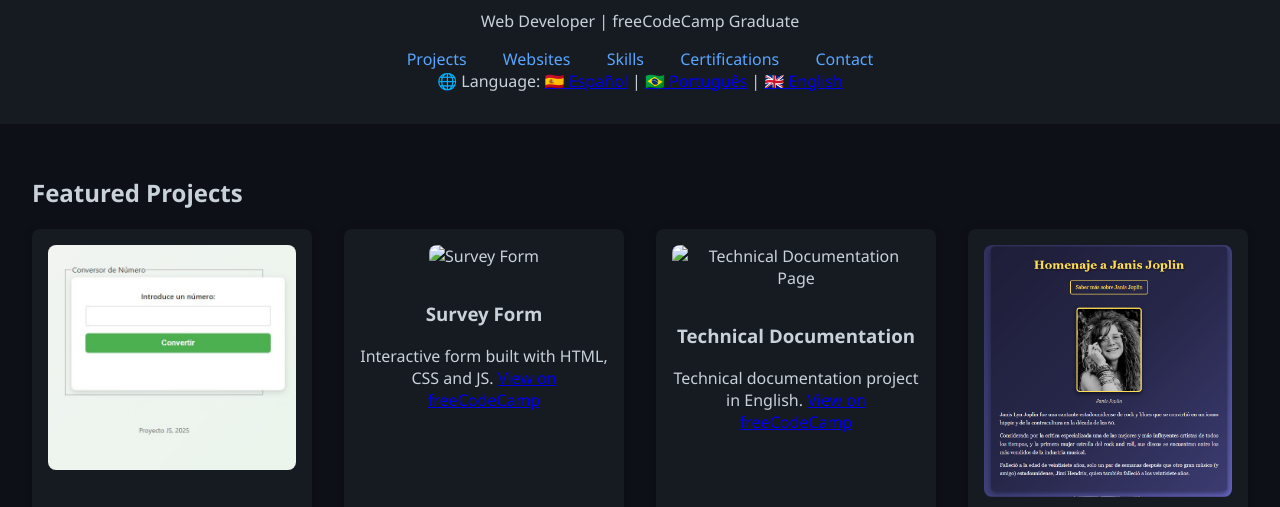
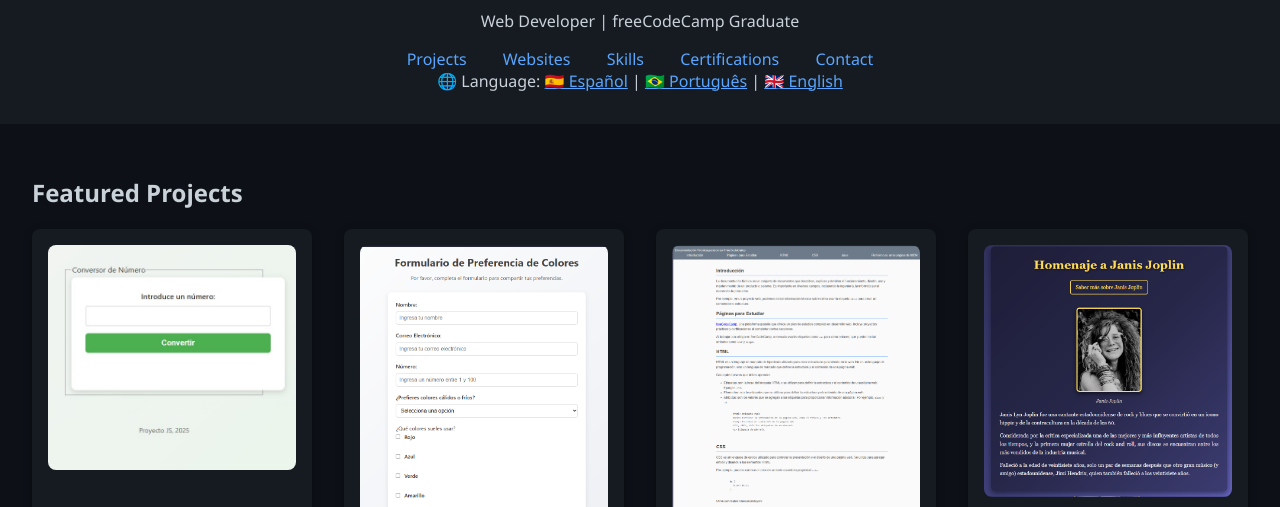
Before and after one commit to ionefuturo-ioio/Portifolio, a plain HTML site: page index-en.html in a window 1280 px wide. Shown: the part 239-746 px from the top of the page. Drawn offline with Linux system fonts and the light colour scheme.

Commit message:
Corregir selector de idioma, imágenes en EN/PT y color de enlaces
- El enlace a Español apuntaba a index-es.html, que no existe
- Las versiones EN y PT referenciaban imágenes con nombres inexistentes
- Los enlaces usaban el azul por defecto, ilegible sobre fondo oscuro

Co-Authored-By: Claude Opus 5.5 <noreply@anthropic.com>

```diff
--- a/index-en.html
+++ b/index-en.html
@@ -22,7 +22,7 @@
     </nav>
     <div class="idiomas">
       🌐 Language:
-      <a href="index-es.html">🇪🇸 Español</a> |
+      <a href="index.html">🇪🇸 Español</a> |
       <a href="index-pt.html">🇧🇷 Português</a> |
       <a href="index-en.html">🇬🇧 English</a>
     </div>
@@ -44,7 +44,7 @@
         </div>
 
         <div class="repo">
-          <img src="formulario-contacto.png" alt="Survey Form" class="project">
+          <img src="formulario contacto.png" alt="Survey Form" class="project">
           <h3>Survey Form</h3>
           <p>
             Interactive form built with HTML, CSS and JS.
@@ -53,7 +53,7 @@
         </div>
 
         <div class="repo">
-          <img src="formulario-documentacion-tecnica.png" alt="Technical Documentation Page" class="project">
+          <img src="formulario documentacion tecnica.png" alt="Technical Documentation Page" class="project">
           <h3>Technical Documentation</h3>
           <p>
             Technical documentation project in English.
--- a/styles.css
+++ b/styles.css
@@ -4,6 +4,15 @@ body {
   margin: 0;
   background: #0d1117;
   color: #c9d1d9;
+}
+
+/* Enlaces legibles sobre fondo oscuro */
+a {
+  color: #58a6ff;
+}
+
+a:hover {
+  color: #79c0ff;
 }
 
 /* Header */
```
Also changed, not shown: index-pt.html (+3 -3 lines), index.html (+1 -1 lines).
